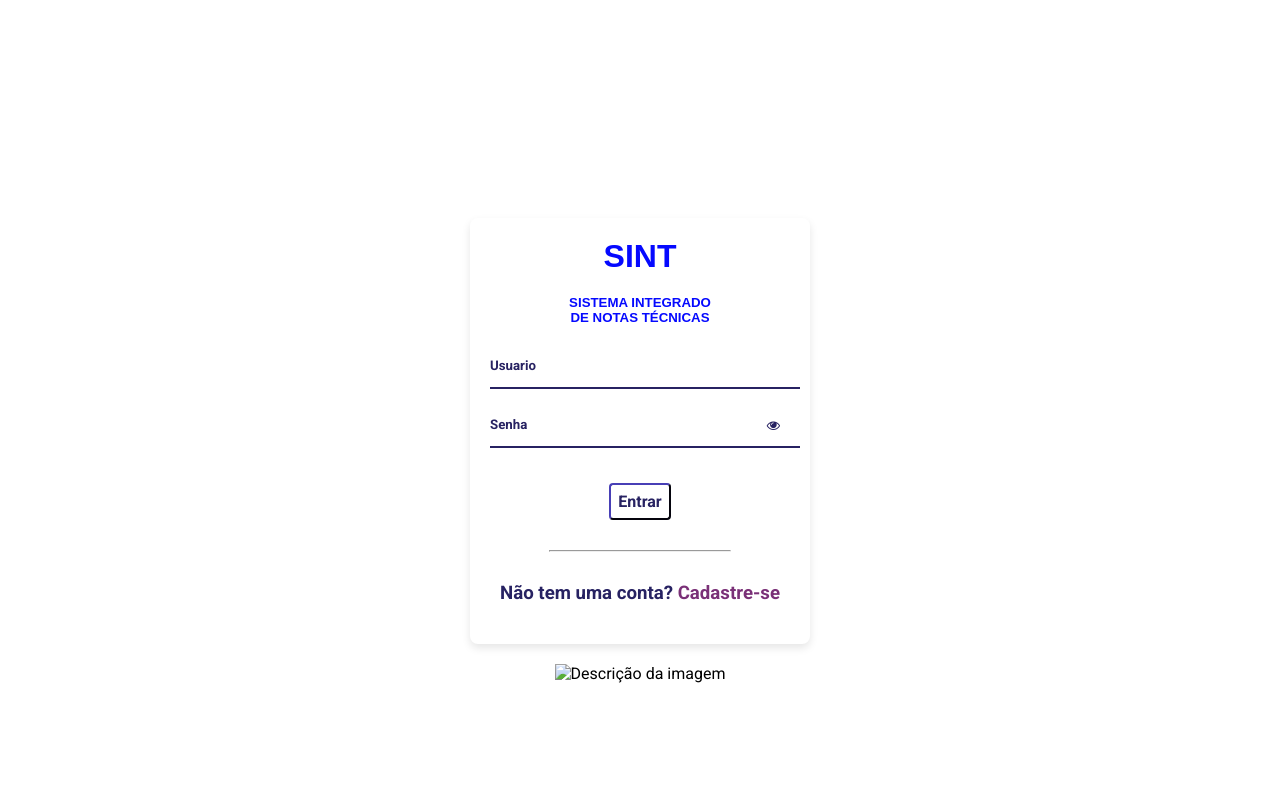
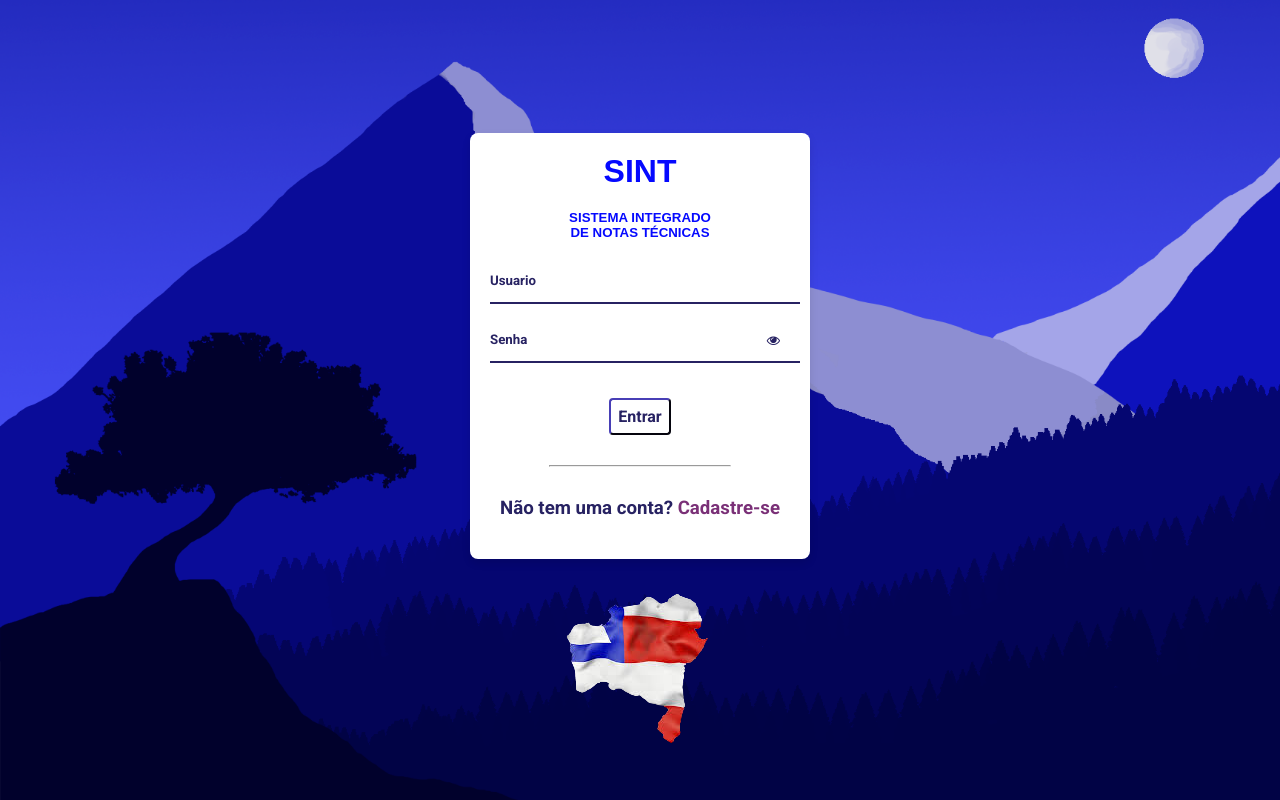
Before and after one commit to Ianmota00/Ianmota00.github.io, a plain HTML site: page assets/html/signin.html in a window 1280 px wide. Drawn offline with Linux system fonts and the light colour scheme.

Commit message:
alterar imagem

```diff
--- a/assets/css/signin.css
+++ b/assets/css/signin.css
@@ -7,7 +7,7 @@
 }
 
 body {
-  background-image: url("../images/fundo02.png");
+  background-image: url("../img/fundo02.png");
   background-repeat: no-repeat;
   background-size: cover;
   background-attachment: fixed
@@ -81,7 +81,7 @@ margin-bottom: 20px;
 
 .label-float label{
   color: #272262;
-  pointer-event: none;
+  pointer-events: none;
   position: absolute;
   top: 0;
   left: 0;
--- a/assets/html/signin.html
+++ b/assets/html/signin.html
@@ -86,7 +86,7 @@
       </div>
 
       <div class="bottom-image-container">
-        <img class="bottom-image" src="../images/logo03.png" alt="Descrição da imagem" />
+        <img class="bottom-image" src="../img/logo03.png" alt="Descrição da imagem" />
       </div>
     </div>
 
```
